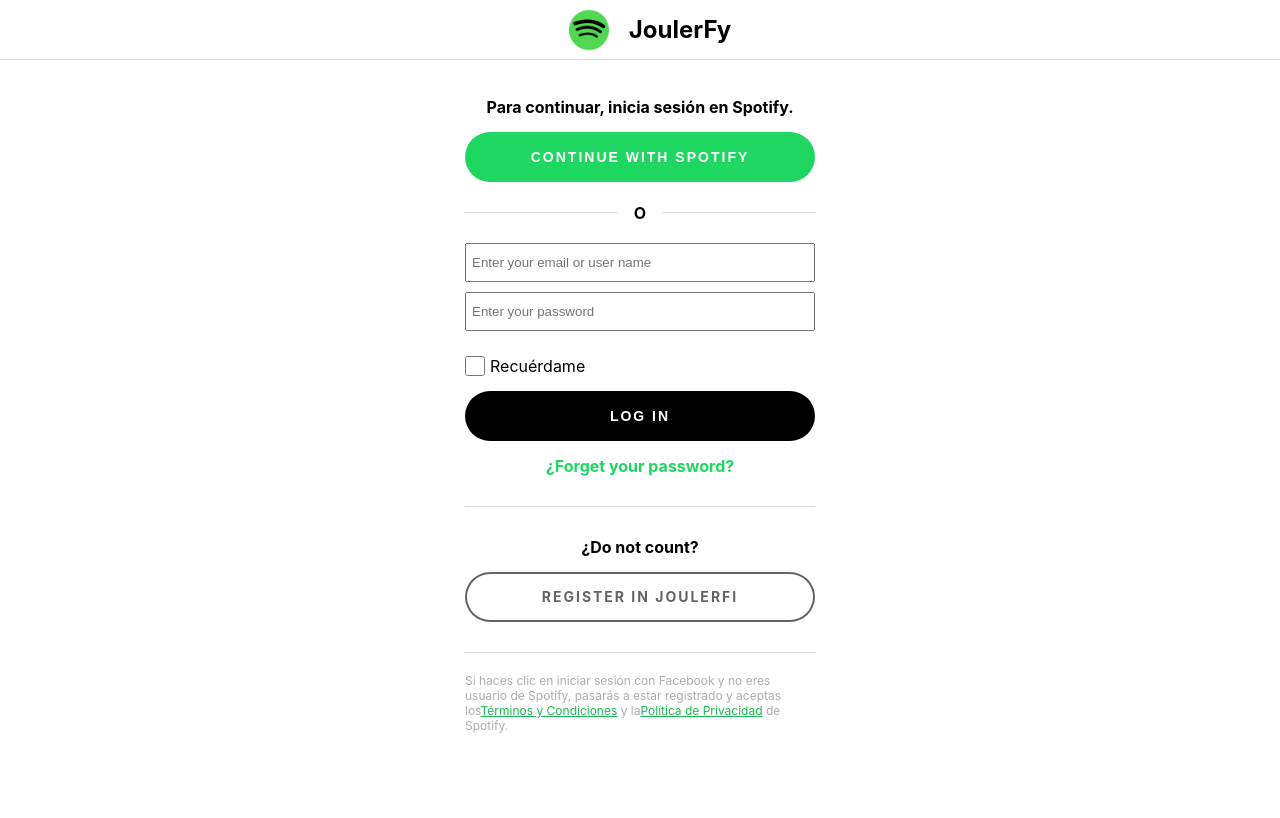
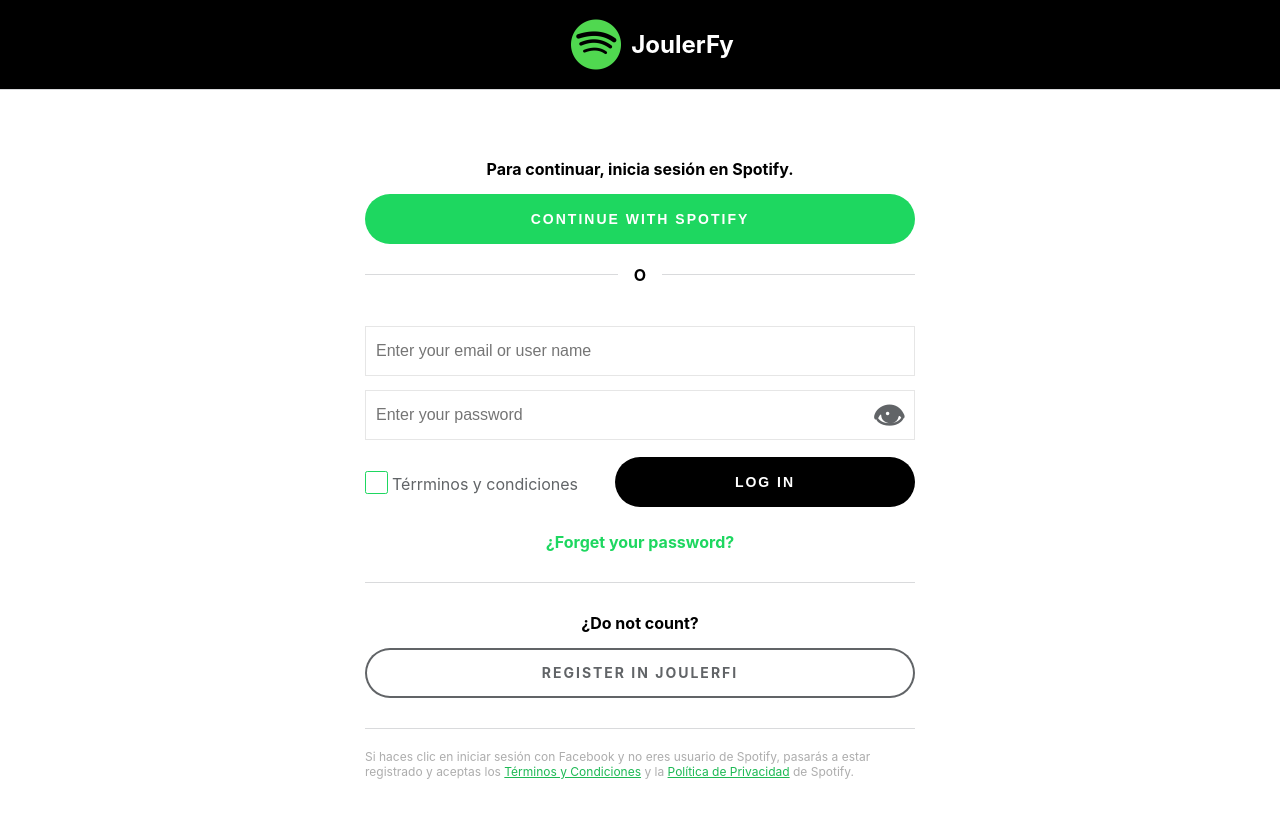
Before and after one commit to joulert02/JoulerFy, a React (Create React App) app: page /singin in a window 1280 px wide. Shown: the top 818 px of the page. Built offline with nearby package versions, Linux system fonts and the light colour scheme; what react-google-maps would draw is missing.

Commit message:
finish form validation

```diff
--- a/src/components/atoms/genericButton/genericButton.jsx
+++ b/src/components/atoms/genericButton/genericButton.jsx
@@ -1,28 +1,31 @@
-import React from 'react'
-import './genericButton.scss'
-import { Link } from 'react-router-dom'
+import React from "react";
+import "./genericButton.scss";
+import { Link } from "react-router-dom";
 
-const GenericButton = ({ content, className, type, onclickAction, redirect }) => {
+const GenericButton = ({ content, className, type, onclickAction, redirect}) => {
   switch (type) {
-        case 'button':
+    case "button":
       return (
         <button
-                    className={"generic-button ".concat(className)}
-                    onClick={onclickAction}>
+          className={"generic-button ".concat(className !== undefined ? className : "")}
+          onClick={onclickAction}
+        >
           {content}
         </button>
-            )
-        case 'link':
+      );
+    case "link":
       return (
         <Link
           to={redirect}
-                    className={"generic-button ".concat(className)}>
+          className={"generic-button ".concat(className !== undefined ? className : "")}
+          onClick={onclickAction}
+        >
           {content}
         </Link>
-            )
+      );
     default:
-            return (null)
+      return null;
   }
-}
+};
 
-export default GenericButton
+export default GenericButton;
--- a/src/components/atoms/genericButton/genericButton.scss
+++ b/src/components/atoms/genericButton/genericButton.scss
@@ -4,7 +4,6 @@
 .generic-button {
   width: 100%;
   min-width: 160px;
-  max-width: $max-width-mobile;
   text-decoration: none;
   padding: 18px 14px 18px;
   font-size: 14px;
@@ -17,6 +16,17 @@
   margin: 10px 0;
   text-align: center;
   font-weight: bold;
+  animation: letter-out 0.5s;
+  user-select: none;
+  -webkit-user-drag: none;
+
+  &:hover {
+    animation: letter-in 0.5s;
+  }
+
+  &:active {
+    transform: scale(1.1);
+  }
 
   &.green {
     color: $white;
@@ -31,7 +41,29 @@
   &.white {
     background-color: white;
     box-shadow: inset 0 0 0 2px #616467;
-    color: $dark-gray;
+    color: $gray;
     font-weight: bold;
   }
 }
+
+@keyframes letter-in {
+  from {
+    letter-spacing: 2px;
+    transform: scale(1);
+  }
+  to {
+    transform: scale(1.1);
+    letter-spacing: 4px;
+  }
+}
+
+@keyframes letter-out {
+  from {
+    letter-spacing: 4px;
+    transform: scale(1.1);
+  }
+  to {
+    transform: scale(1);
+    letter-spacing: 2px;
+  }
+}
--- /dev/null
+++ b/src/components/atoms/genericCheckBox/genericCheckBox.jsx
@@ -0,0 +1,25 @@
+import React from "react";
+import "./genericCheckBox.scss";
+
+const GenericCheckBox = ({ name, labelValue, className, onClick }) => {
+  return (
+    <div
+      className={"checkbox-container ".concat(
+        className !== undefined ? className : ""
+      )}
+    >
+      <input
+        type="checkbox"
+        name={name}
+        id="triggerCheck"
+        className={"css-checkbox "}
+        onClick={onClick}
+      />
+      <label htmlFor="triggerCheck" className="css-label">
+        {labelValue}
+      </label>
+    </div>
+  );
+};
+
+export default GenericCheckBox;
--- /dev/null
+++ b/src/components/atoms/genericCheckBox/genericCheckBox.scss
@@ -0,0 +1,85 @@
+@import "../../../_shared/variables.scss";
+@import "../../../_shared/mixins.scss";
+
+.checkbox-container {
+  display: flex;
+  align-items: flex-end;
+  color: $gray;
+  height: 30px;
+  position: relative;
+  box-sizing: border-box;
+  margin: 10px 0;
+  left: 0;
+
+  input[type="checkbox"].css-checkbox {
+    clip: rect(0 0 0 0);
+    width: 0px;
+    height: 0px;
+    padding: 0;
+    margin: 0;
+    box-sizing: border-box;
+    position: absolute;
+    overflow: hidden;
+
+    &:checked + :before {
+      content: "\2714";
+      background: $green-primary;
+      color: $white;
+    }
+  }
+
+  label.css-label {
+    padding-left: 27px;
+    height: fit-content;
+    cursor: pointer;
+    position: relative;
+
+    -webkit-touch-callout: none;
+    -webkit-user-select: none;
+    -khtml-user-select: none;
+    -moz-user-select: none;
+    -ms-user-select: none;
+    user-select: none;
+
+    &:active:before {
+      animation: check-animation 600ms;
+    }
+
+    &:before {
+      content: "";
+      width: 23px;
+      height: 23px;
+      bottom: 0px;
+      left: 0;
+      font-size: 1.2em;
+      border: 1px $green-primary solid;
+      border-radius: 10%;
+      position: absolute;
+      animation: check-animation-invert 600ms;
+      text-align: center;
+      box-sizing: border-box;
+      cursor: pointer;
+      display: flex;
+      align-items: center;
+      justify-content: center;
+    }
+  }
+}
+
+@keyframes check-animation {
+  from {
+    transform: scale(1);
+  }
+  to {
+    transform: scale(1.5);
+  }
+}
+
+@keyframes check-animation-invert {
+  from {
+    transform: scale(1.5);
+  }
+  to {
+    transform: scale(1);
+  }
+}
--- a/src/components/molecules/loginForm/loginForm.jsx
+++ b/src/components/molecules/loginForm/loginForm.jsx
@@ -1,26 +1,149 @@
-import React, { useState } from 'react'
-import GenericButton from '../../atoms/genericButton/genericButton'
-import './loginForm.scss'
+import React, { useState } from "react";
+import GenericButton from "../../atoms/genericButton/genericButton";
+import GenericCheckBox from "../../atoms/genericCheckBox/genericCheckBox";
+import "./loginForm.scss";
 
 const LoginForm = () => {
+  /*-----------Input values, if you user SET_FORM_DATA should be equal to name input----------------*/
+  const [userName, setUserName] = useState("");
+  const [passWord, setPassWord] = useState("");
+  const [remember, setRemember] = useState(false);
 
-    const [formInfo, setFormInfo] = useState([])
+  /*-----------Label errors values----------------*/
+  const [genericError, setGenericError] = useState("");
+  const [userNameError, setUserNameError] = useState("");
+  const [passWordError, setPassWordError] = useState("");
+  const [remenberError, setremenberError] = useState("");
+
+  /*--------Method show password--------------*/
+  const [typeInputPassword, setTypeInputPassword] = useState("password");
+  const SHOW_PASSWORD = () => {
+    setTypeInputPassword(
+      typeInputPassword === "password" ? "text" : "password"
+    );
+  };
+
+  /*--------Method for set the input value in the state--------------*/
+  const SET_FORM_DATA = event => {
+    let nameInput = event.target.name.toLowerCase();
+
+    if (nameInput === "username") {
+      setUserName(event.target.value);
+    } else if (nameInput === "password") {
+      setPassWord(event.target.value);
+    } else if ((nameInput = "remember")) {
+      setRemember(event.target.checked);
+    }
+  };
+
+  /*--------Method for validate form, pending convert in hook for reutilice--------------*/
+  const VALIDATE_FORM = () => {
+    var emailValidation = /^[a-zA-Z0-9.-]+@[a-zA-Z0-9](?:[a-zA-Z0-9-]{0,61}[a-zA-Z0-9])?(?:\.[a-zA-Z0-9](?:[a-zA-Z0-9-]{0,61}[a-zA-Z0-9])?)*$/;
+    var validationTextRule = /^[a-zA-Z0-9_]+$/;
+
+    /*---------UserName validation----------------*/
+    if (userName !== "") {
+      if (userName.length < 5 || userName.length >= 45) {
+        setUserNameError("Debes ingresar un valor entre 5 y 45 carácteres ");
+      } else if (!emailValidation.test(userName)) {
+        setUserNameError("El valor ingresado es inválido");
+      } else {
+        setUserNameError("");
+      }
+    }
+    if (passWord !== "") {
+      /*---------Password validation----------------*/
+      if (passWord.length < 5 || (passWord.length >= 45 && passWord !== "")) {
+        setPassWordError("Debes ingresar un valor entre 5 y 45 carácteres ");
+      } else if (!validationTextRule.test(passWord)) {
+        setPassWordError("El valor ingresado es inválido");
+      } else {
+        setPassWordError("");
+      }
+      /*---------Checkbox validation----------------*/
+      if (remember === false) {
+        setremenberError("Debes aceptar los terminos y condiciones");
+      } else {
+        setremenberError("");
+      }
+    }
+    if (
+      userName !== "" &&
+      userName.length > 5 &&
+      userName.length <= 45 &&
+      emailValidation.test(userName) &&
+      passWord !== "" &&
+      passWord.length > 5 &&
+      passWord.length <= 45 &&
+      validationTextRule.test(passWord) &&
+      remember === true
+    ) {
+      setGenericError("");
+      return true;
+    } else {
+      setGenericError("Debes completar todos los campos");
+      return false;
+    }
+  };
+
+  /*---------send the data to service after validate----------------*/
+  const SEND_DATA = event => {
+    event.preventDefault();
+    if (VALIDATE_FORM() === true) {
+      console.log("PENDIENTE CREAR SERVICIO CON NODE JS");
+    }
+  };
 
   return (
     <form className="login-form">
-            <input type="text" placeholder="Enter your email or user name" />
-            <input type="password" placeholder="Enter your password" />
-            <div className="remember-container">
-                <input type="checkbox" />
-                <label>Recuérdame</label>
+      <div className="input-container">
+        <label className="label-error">{genericError}</label>
+      </div>
+      <div className="input-container">
+        <input
+          type="text"
+          placeholder="Enter your email or user name"
+          maxLength="45"
+          minLength="2"
+          name="userName"
+          onChange={SET_FORM_DATA}
+        />
+        <label className="label-error">{userNameError}</label>
+      </div>
+      <div className="input-container">
+        <input
+          type={typeInputPassword}
+          placeholder="Enter your password"
+          autoComplete="off"
+          maxLength="45"
+          minLength="2"
+          name="passWord"
+          className="password-input"
+          onChange={SET_FORM_DATA}
+        />
+        <span className="icon-eye" onClick={SHOW_PASSWORD}>
+          &#128065;
+        </span>
+        <label className="label-error">{passWordError}</label>
+      </div>
+      <div className="buttons-container">
+        <div className="input-container">
+          <GenericCheckBox
+            labelValue="Térrminos y condiciones"
+            name="termsAndConditions"
+            onClick={SET_FORM_DATA}
+          />
+          <label className="label-error">{remenberError}</label>
         </div>
         <GenericButton
           type="button"
           content="Log In"
-                className="black"
+          className="black send-button"
+          onclickAction={SEND_DATA}
         />
+      </div>
     </form>
-    )
-}
+  );
+};
 
-export default LoginForm
+export default LoginForm;
--- a/src/components/molecules/loginForm/loginForm.scss
+++ b/src/components/molecules/loginForm/loginForm.scss
@@ -7,33 +7,66 @@
   display: flex;
   flex-direction: column;
   justify-content: center;
-  align-items: center;
   margin: 0;
   margin-top: 5px;
+  @include desktop {
+    margin: 10px 0;
+  }
 
-  input {
-    width: 90%;
-    max-width: $max-width-mobile;
-    padding: 10px 5px;
+  .input-container {
     margin: 5px 0;
-    color: $light-gray;
+    position: relative;
+    @include desktop {
+      margin: 7px 0;
+    }
 
-    :focus{
-      border-color: black;
+    .checkbox-container + label {
+      position: relative;
+      @include desktop {
+        position: absolute;
+      }
+    }
+
+    input {
+      width: 100%;
+      padding: 15px 10px;
+      border: 1px $dark-white solid;
+      background-color: $white;
+      font-size: 16px;
+
+      &:focus {
+        border-color: $light-gray;
+      }
+
+      &.password-input {
+        padding-right: 50px;
+      }
+    }
+
+    .icon-eye {
+      position: absolute;
+      font-size: 2em;
+      right: 0;
+      margin: 3px 10px;
+      cursor: pointer;
+      color: $gray;
     }
   }
 
-  .remember-container {
-    width: 90%;
-    max-width: $max-width-mobile;
-    display: flex;
-    align-items: center;
-    justify-content: flex-start;
-    margin: 15px 0px 0px;
-    input {
-      width: 20px;
-      height: 20px;
-      margin-right: 5px;
+  .label-error {
+    color: $red;
+    font-size: 1em;
+    // word-wrap: none;
+  }
+
+  @include desktop {
+    .buttons-container {
+      display: flex;
+      justify-content: space-between;
+
+      .send-button {
+        max-width: 300px;
+      }
     }
   }
 }
--- a/src/components/organisms/SinIngForm/SinIngForm.jsx
+++ b/src/components/organisms/SinIngForm/SinIngForm.jsx
@@ -1,16 +1,20 @@
 import React from "react";
 import IconSpotify from "../../../assets/images/spotiryicon.png";
-import LoginForm from '../../molecules/loginForm/loginForm'
-import GenericButton from '../../atoms/genericButton/genericButton'
+import LoginForm from "../../molecules/loginForm/loginForm";
+import GenericButton from "../../atoms/genericButton/genericButton";
+import { Link } from "react-router-dom";
 import "./SinIngForm.scss";
 
 const SinIngForm = () => {
   return (
     <>
       <header className="Header-login">
-        <img src={IconSpotify}></img>
+        <Link to="/home">
+          <img src={IconSpotify} alt="logo"></img>
           <h1>JoulerFy</h1>
+        </Link>
       </header>
+      <section className="login-section">
         <div className="form-container">
           <span>Para continuar, inicia sesión en Spotify.</span>
           <GenericButton
@@ -18,11 +22,13 @@
             content="continue with spotify"
             className="green"
           />
-        <div class="divider">
-          <strong class="divider-title">o</strong>
+          <div className="divider">
+            <strong className="divider-title">o</strong>
           </div>
           <LoginForm />
-        <a className="forgot-password">¿Forget your password?</a>
+          <Link to="#" className="forget-password">
+            ¿Forget your password?
+          </Link>
           <div className="divider"></div>
           <span className="register-text">¿Do not count?</span>
           <GenericButton
@@ -33,11 +39,19 @@
           />
           <div className="divider"></div>
           <p className="terms-conditions">
-          Si haces clic en iniciar sesión con Facebook y no eres usuario de Spotify, pasarás a estar registrado y aceptas los
-            <a href="#" target="_blank">Términos y Condiciones</a> y la
-            <a href="#" target="_blank">Política de Privacidad</a> de Spotify.
+            Si haces clic en iniciar sesión con Facebook y no eres usuario de
+            Spotify, pasarás a estar registrado y aceptas los{" "}
+            <a href="temrs-and-conditions" target="_blank">
+              Términos y Condiciones
+            </a>{" "}
+            y la{" "}
+            <a href="provacy-policy" target="_blank">
+              Política de Privacidad
+            </a>{" "}
+            de Spotify.
           </p>
         </div>
+      </section>
     </>
   );
 };
--- a/src/components/organisms/SinIngForm/SinIngForm.scss
+++ b/src/components/organisms/SinIngForm/SinIngForm.scss
@@ -4,25 +4,51 @@
 .Header-login {
   width: 100%;
   height: 60px;
+  border-bottom: 1px solid #d9dadc;
+  background-color: $dark;
+  margin-bottom: 2em;
+  @include desktop {
+    margin-bottom: 4em;
+    height: 90px;
+  }
+  a {
+    width: 100%;
+    height: 100%;
     display: flex;
     justify-content: center;
     align-items: center;
-  // margin-bottom: 30px;
-  border-bottom: 1px solid #d9dadc;
-  margin-bottom: 2em;
+    text-decoration: none;
+    color: $white;
+
     img {
       width: 80px;
+      &:hover {
+        animation: circle-animation 1s infinite;
       }
+      @include desktop {
+        width: 100px;
+      }
+    }
+
     h1 {
+      margin-left: -15px;
       font-weight: bold;
       font-size: 1.5em;
     }
   }
+}
+
+.login-section {
+  min-height: calc(100vh - 60px);
+  width: 100%;
+  padding: 0 20px;
+  @include desktop {
+    padding: 0;
+  }
 
   .form-container {
+    max-width: 550px;
     height: 100%;
-  width: 100%;
-  height: auto;
     margin: 0 auto;
     display: flex;
     flex-direction: column;
@@ -34,31 +60,8 @@
       margin: 5px 0;
     }
 
-  .spotify-button {
-    width: 100%;
-    min-width: 160px;
-    max-width: $max-width-mobile;
-    text-decoration: none;
-    padding: 16px 14px 18px;
-    font-size: 14px;
-    border: 0 transparent;
-    border-radius: 500px;
-    line-height: 1;
-    letter-spacing: 2px;
-    text-transform: uppercase;
-    cursor: pointer;
-    margin: 10px 0;
-    text-align: center;
-
-    &.green {
-      color: $white;
-      background-color: $green-primary;
-    }
-  }
-
     .divider {
       width: 100%;
-    max-width: $max-width-mobile;
       border-top: 1px solid #d9dadc;
       display: block;
       line-height: 0px;
@@ -73,11 +76,13 @@
       }
     }
 
-  .forgot-password {
+    .forget-password {
       color: $green-primary;
       font-weight: bold;
       margin-top: 5px;
       margin-bottom: 10px;
+      cursor: pointer;
+      text-decoration: none;
     }
 
     .register-text {
@@ -86,8 +91,7 @@
     }
 
     .terms-conditions {
-    width: 90%;
-    max-width: $max-width-mobile;
+      width: 100%;
       color: $light-gray;
       font-size: 12px;
       margin-bottom: 30px;
@@ -99,3 +103,13 @@
       }
     }
   }
+}
+
+@keyframes circle-animation {
+  from {
+    transform: rotate(0deg);
+  }
+  to {
+    transform: rotate(360deg);
+  }
+}
```
Also changed, not shown: src/_shared/variables.scss (+4 -3 lines). Lines whose indentation alone changed are shown as unchanged.
